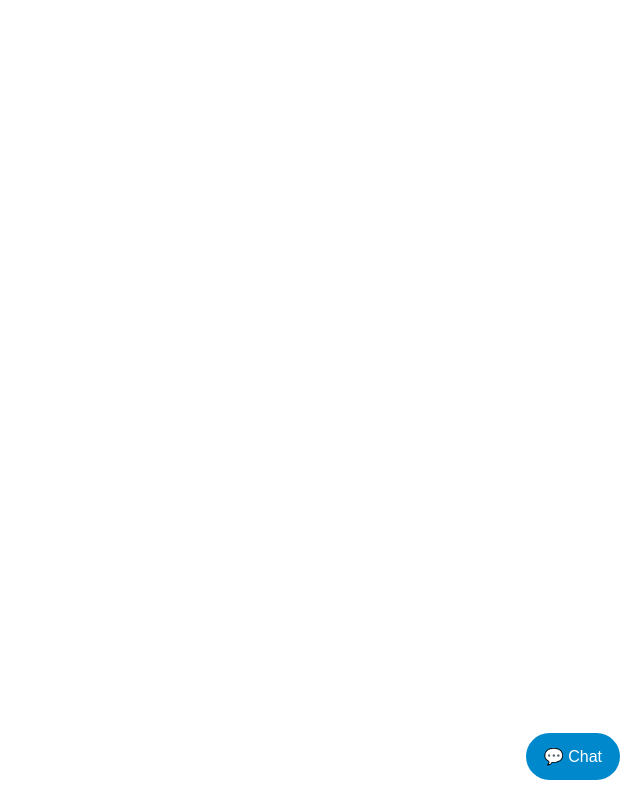
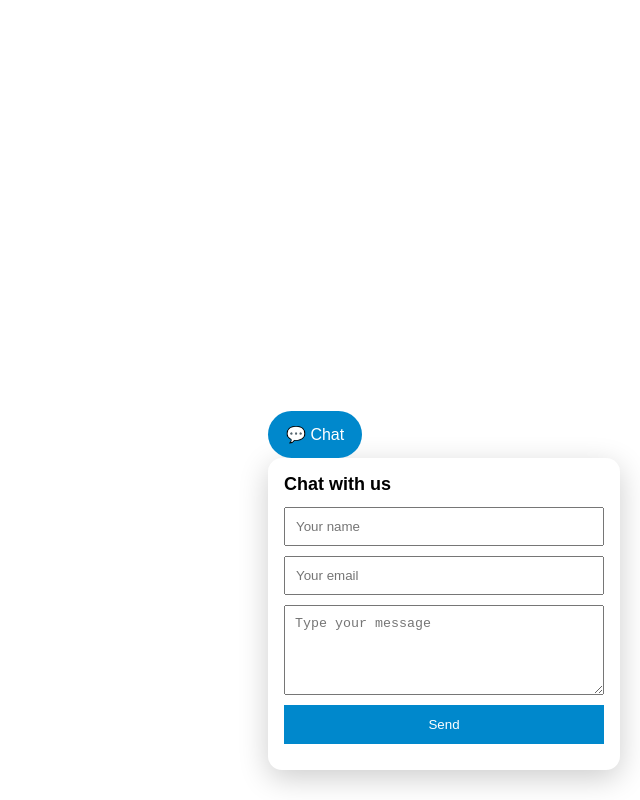
Before and after one commit to 2026lof/telegram-chat-widget, a website: page index.html in a window 1280 px wide. Both pictures are taken after a click on the button "💬 Chat". Shown: the whole page, without its empty margins (640-1280 px from the left). Drawn offline with Linux system fonts and the light colour scheme.

```diff
--- a/index.html
+++ b/index.html
@@ -111,4 +111,9 @@
   }
 };
 
+document.getElementById("chat-toggle").onclick = () => {
+  const box = document.getElementById("chat-box");
+  box.style.display = box.style.display === "block" ? "none" : "block";
+};
+
 </script>
```
